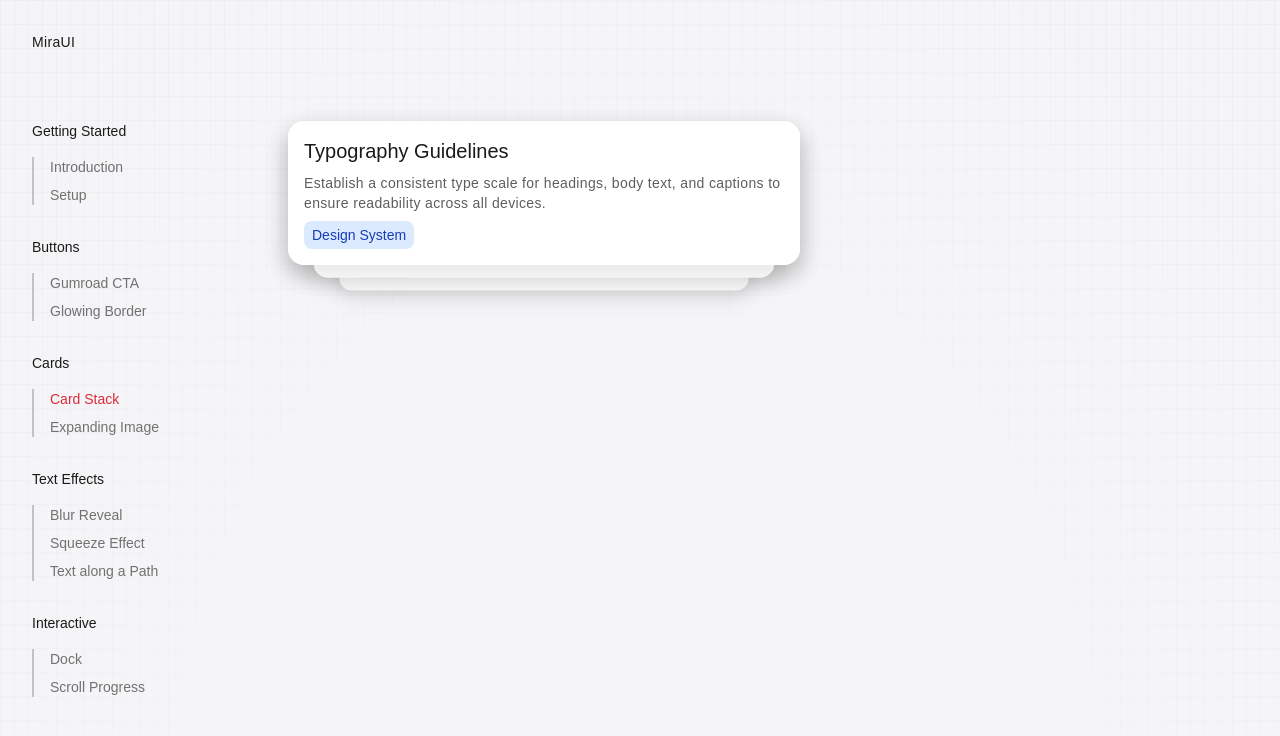
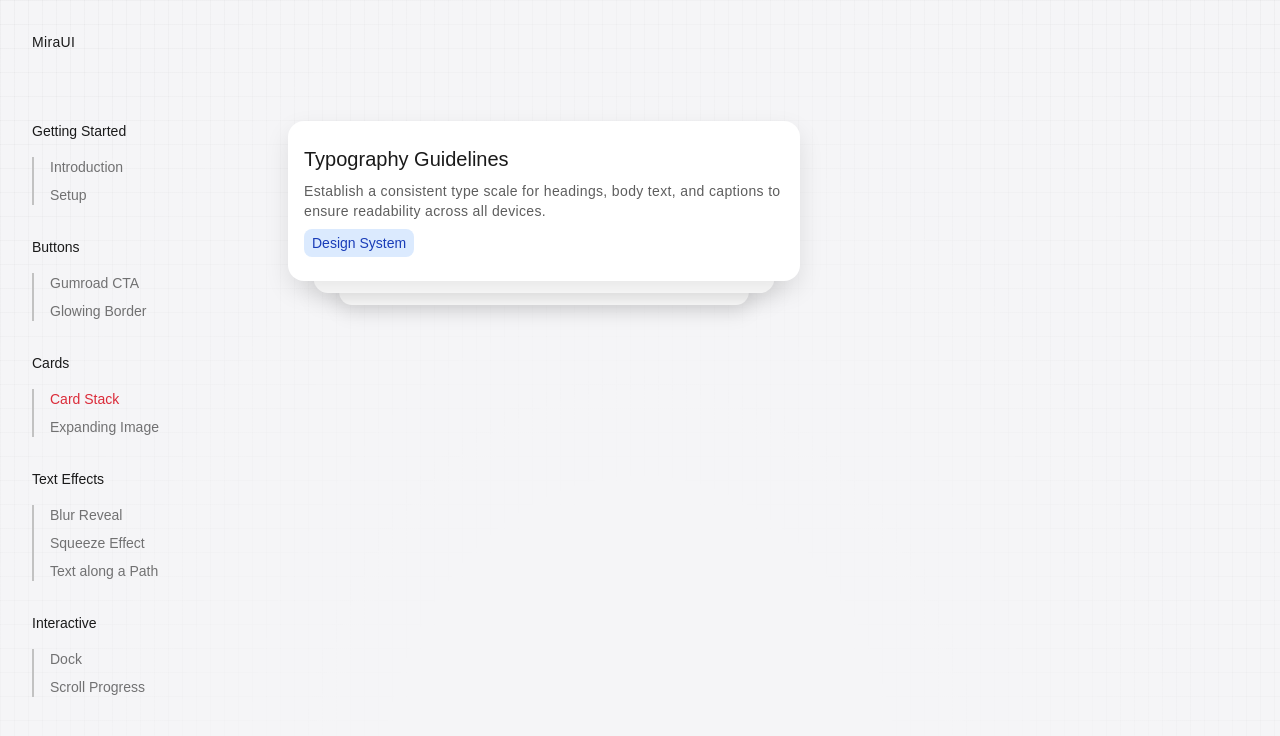
Before and after one commit to k4rtikay/ui-lab, a Next.js app: page /components/card-stack in a window 1280 px wide. Shown: the top 736 px of the page. Built offline with nearby package versions, Linux system fonts and the light colour scheme; some icons are missing.

Commit message:
fix: polish the animation into a true swipe up animation for the card stack

```diff
--- a/src/app/ui/works/Card-stack/CardStack.tsx
+++ b/src/app/ui/works/Card-stack/CardStack.tsx
@@ -26,33 +26,7 @@ export default function CardStack({
     const totalCards  = items.length;
 
 
-    const TOP_CARD_STYLE = {
-        scale: 1,
-        y: 0,
-        zIndex: 30,
-        opacity: 1
-    };
-
-    const SECOND_CARD_STYLE = {
-        scale: 0.9,
-        y: 20,
-        zIndex: 20,
-        opacity: 1
-    };
-
-    const THIRD_CARD_STYLE = {
-        scale: 0.8,
-        y: 40,
-        zIndex: 10,
-        opacity: 1
-    };
-
-    const HIDDEN_STYLE = {
-        scale: 0.8,
-        y: -60,
-        zIndex: 0,
-        opacity: 0
-    };
+    const prevIndex = (activeIndex - 1 + totalCards) % totalCards;
 
 
     const  handleClick = () =>{
@@ -61,29 +35,70 @@ export default function CardStack({
         })
     }
 
+    const variants = {
+        'top':{
+            scale:'1',
+            y: 0,
+            zIndex: 30,
+            opacity: 1
+        },
+        'second':{
+            scale: 0.9,
+            y: 20,
+            zIndex: 20,
+            opacity: 1
+        },
+        'third':{
+            scale: 0.8,
+            y: 40,
+            zIndex: 10,
+            opacity: 1
+        },
+        'hidden':{
+            scale: 0.8,
+            y: -60,
+            zIndex: 0,
+            opacity: 0,
+        },
+        'exit':{
+            y: -240,
+            opacity: 0,
+            zIndex: 50,
+            filter: "blur(4px)",
+            transition:{ duration:0.4 },
+        }
+    }
+
     return(
         <div className="relative">
             {
                 items.map((item, index)=>{
-                    let style;
+                    let anim;
 
                     if(index === activeIndex){
-                        style=TOP_CARD_STYLE;
+                        anim='top';
+                    }
+                    else if(index === prevIndex){
+                        anim='exit'
                     }
                     else if(index === (activeIndex+1)%totalCards){
-                        style=SECOND_CARD_STYLE;
+                        anim='second'
                     }
                     else if(index === (activeIndex+2)%totalCards){
-                        style=THIRD_CARD_STYLE;
+                        anim = 'third'
                     }else{
-                        style="opacity-0";
+                        anim = 'hidden'
                         console.log(activeIndex)
                     }
 
                     return(
                         <motion.div key={item.id}
-                        animate={style}
-                        className="h-fit max-w-lg px-4 py-4 flex flex-col gap-2 absolute inset-0 rounded-2xl bg-white dark:bg-zinc-900 text-foreground shadow-[0px_10px_25px_rgba(0,0,0,0.1)] dark:shadow-none dark:border dark:border-zinc-800"
+                        variants={variants}
+                        initial={anim}
+                        animate={anim}
+                        transition={{type:"spring", damping:15 }}
+                        whileTap={{y:'8px'}}
+                        className="h-fit max-w-lg px-4 py-6 flex flex-col gap-2 absolute inset-0 rounded-2xl bg-white dark:bg-[#181818] text-foreground shadow-[0px_10px_25px_rgba(0,0,0,0.1)] dark:shadow-none dark:border dark:border-zinc-800"
                         onClick={handleClick}>
                             <h1 className="text-xl font-medium">{item.title}</h1>
                             <p className="text-sm opacity-70 tracking-wide">{item.description}</p>
```
